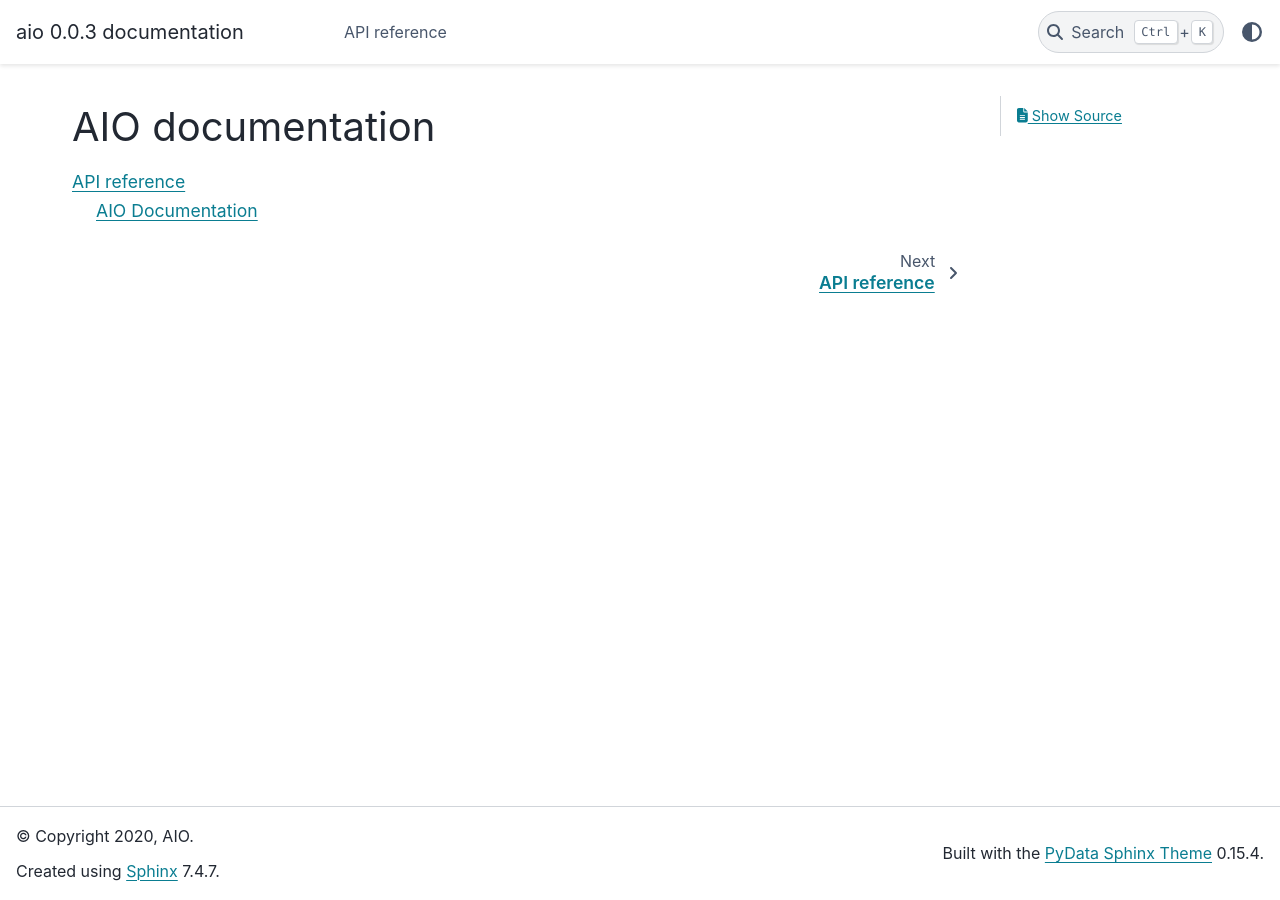
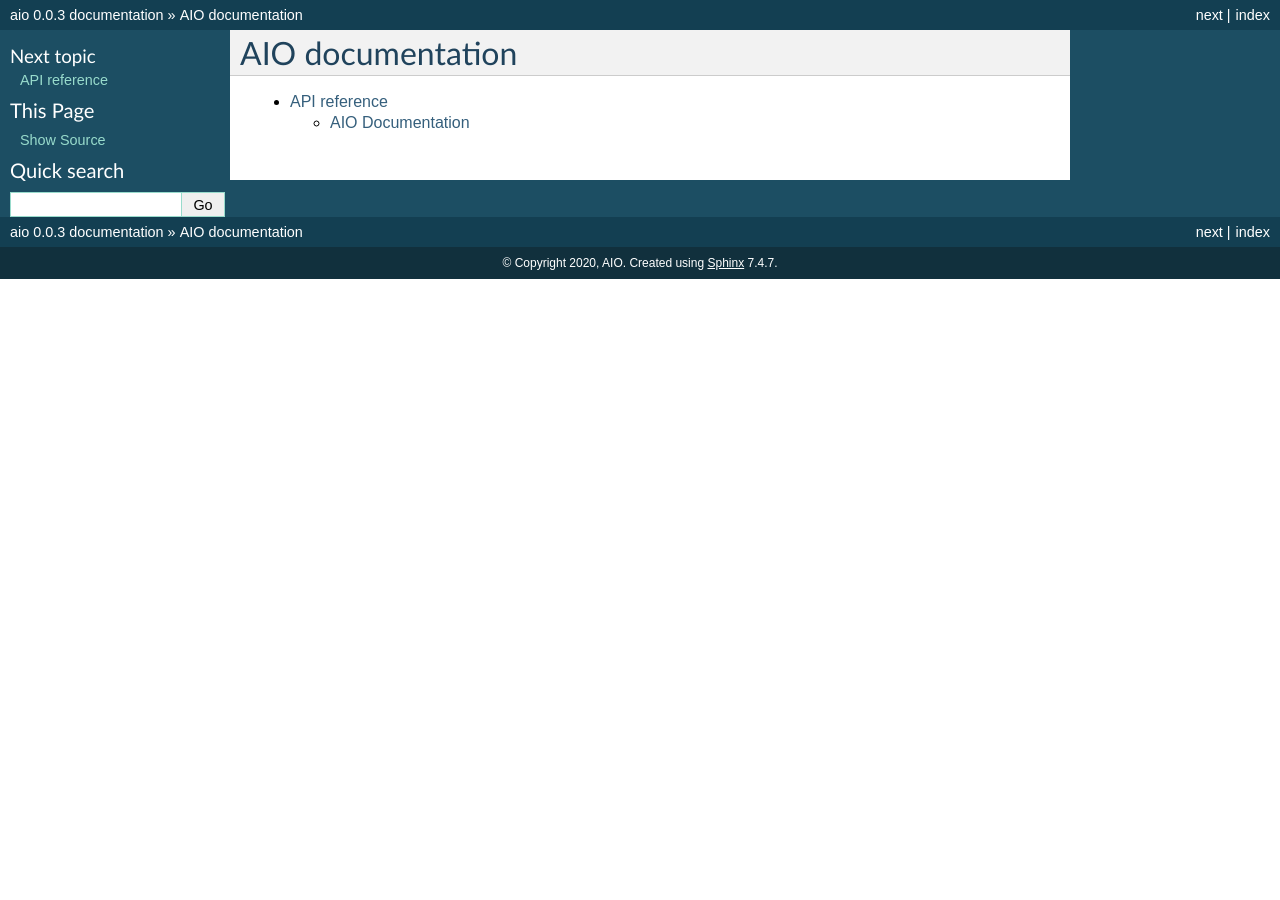
Before and after one commit to aioneers/aio, a Sphinx documentation site: the page built from aio/doc/source/index.rst, in a window 1280 px wide. Built offline with Sphinx 7.4.7, drawn with Linux system fonts in a browser that asks for light colours.

Commit message:
use classic theme

```diff
--- a/aio/doc/source/conf.py
+++ b/aio/doc/source/conf.py
@@ -59,7 +59,8 @@ exclude_patterns = []
 # The theme to use for HTML and HTML Help pages.  See the documentation for
 # a list of builtin themes.
 #
-html_theme = "pydata_sphinx_theme"
+# html_theme = "pydata_sphinx_theme"
+html_theme = "classic"
 
 # Add any paths that contain custom static files (such as style sheets) here,
 # relative to this directory. They are copied after the builtin static files,
```
